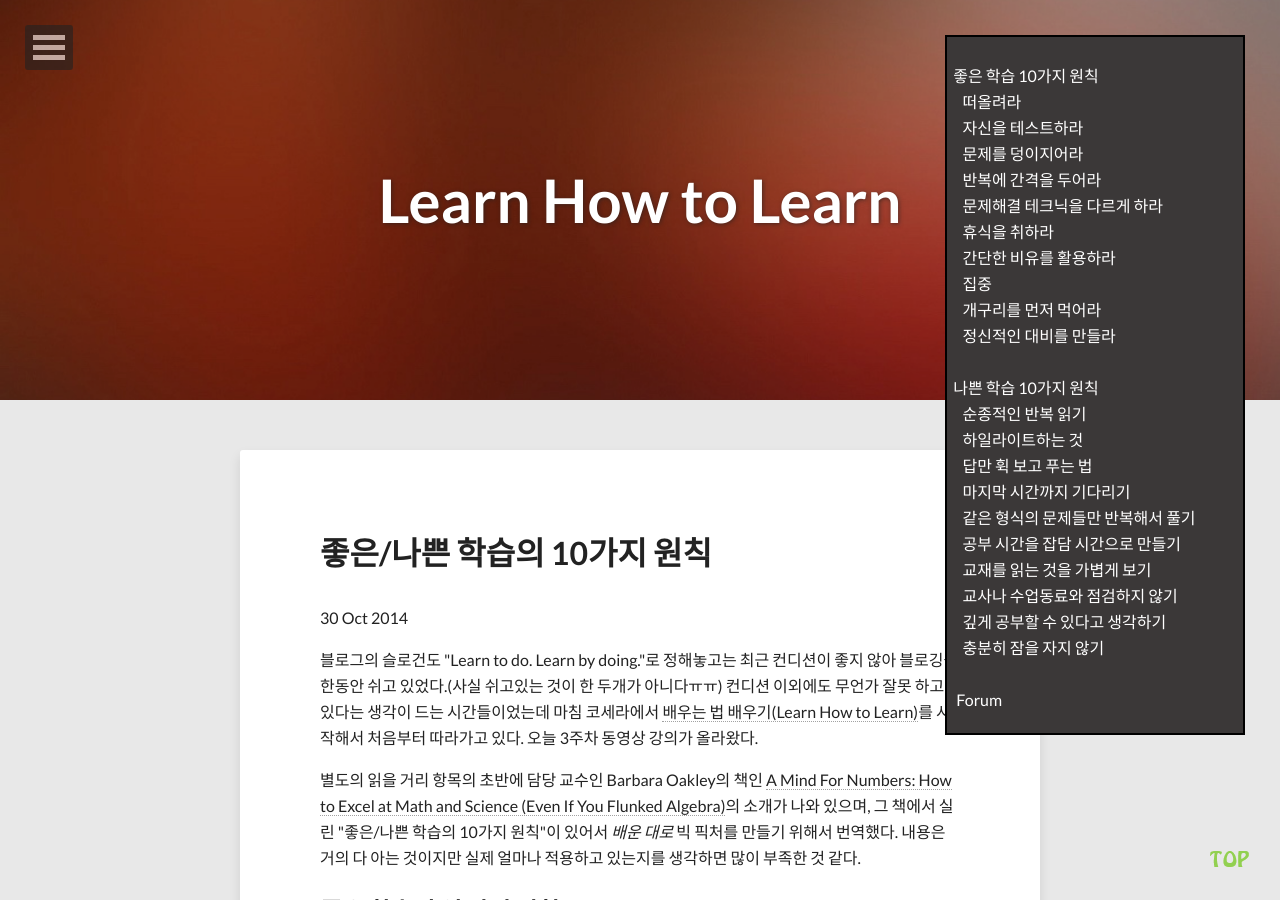
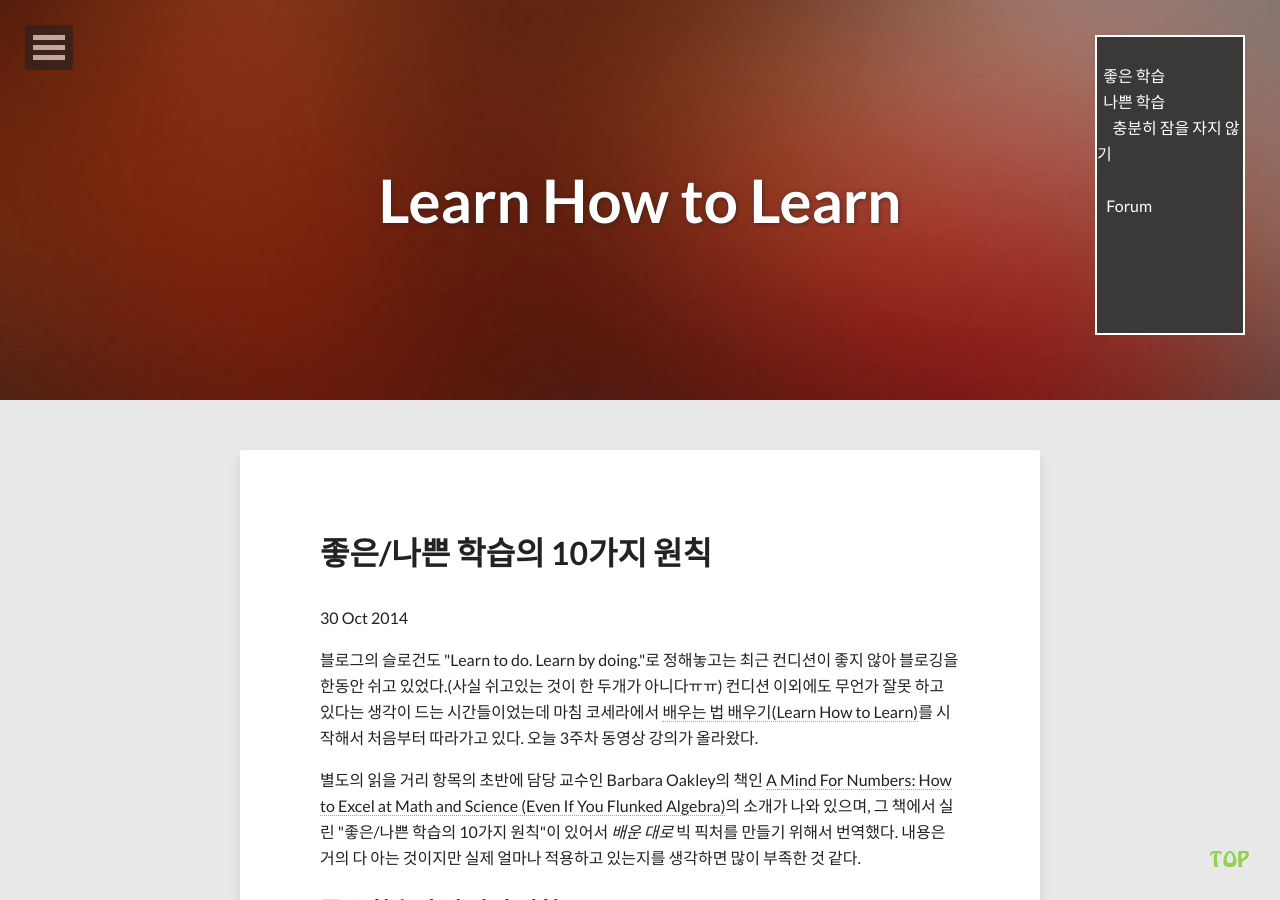
Before and after one commit to geoncheollee/geonblog, a Jekyll site: the page built from how_study.html, in a window 1280 px wide and 900 px high. Built offline with Jekyll 4.4.1, drawn with Linux system fonts in a browser that asks for light colours; nearby versions of some CDN libraries; comment, search, counter and statistics services are not loaded.

Commit message:
Update how_study.html

```diff
--- a/how_study.html
+++ b/how_study.html
@@ -14,28 +14,9 @@ share: true
 
 <html>
 <body>
-	<div style="background-image: URL({{ site.url }}/images/list2.png); height: 700px; width: 300px; border: 2px solid black; position: fixed; top: 35px; right: 35px;">
-  			<br><a href="#good" style="color: white"> &nbsp;&nbsp;좋은 학습 10가지 원칙</a> <br>
-  			<a href="#good1" style="color: white"> &nbsp;&nbsp;&nbsp;&nbsp;&nbsp;떠올려라 </a> <br>
-  			<a href="#good2" style="color: white"> &nbsp;&nbsp;&nbsp;&nbsp;&nbsp;자신을 테스트하라 </a> <br>
-  			<a href="#good3" style="color: white"> &nbsp;&nbsp;&nbsp;&nbsp;&nbsp;문제를 덩이지어라 </a> <br>
-  			<a href="#good4" style="color: white"> &nbsp;&nbsp;&nbsp;&nbsp;&nbsp;반복에 간격을 두어라 </a> <br>
-  			<a href="#good5" style="color: white"> &nbsp;&nbsp;&nbsp;&nbsp;&nbsp;문제해결 테크닉을 다르게 하라 </a> <br>
-  			<a href="#good6" style="color: white"> &nbsp;&nbsp;&nbsp;&nbsp;&nbsp;휴식을 취하라 </a> <br>
-  			<a href="#good7" style="color: white"> &nbsp;&nbsp;&nbsp;&nbsp;&nbsp;간단한 비유를 활용하라 </a> <br>
-  			<a href="#good8" style="color: white"> &nbsp;&nbsp;&nbsp;&nbsp;&nbsp;집중 </a> <br>
-  			<a href="#good9" style="color: white"> &nbsp;&nbsp;&nbsp;&nbsp;&nbsp;개구리를 먼저 먹어라 </a> <br>
-  			<a href="#good10" style="color: white"> &nbsp;&nbsp;&nbsp;&nbsp;&nbsp;정신적인 대비를 만들라 </a> <br><br>
-  		  	<a href="#bad" style="color: white"> &nbsp;&nbsp;나쁜 학습 10가지 원칙</a> <br>
-  			<a href="#bad1" style="color: white"> &nbsp;&nbsp;&nbsp;&nbsp;&nbsp;순종적인 반복 읽기 </a> <br>
-  			<a href="#bad2" style="color: white"> &nbsp;&nbsp;&nbsp;&nbsp;&nbsp;하일라이트하는 것 </a> <br>
-  			<a href="#bad3" style="color: white"> &nbsp;&nbsp;&nbsp;&nbsp;&nbsp;답만 휙 보고 푸는 법 </a> <br>
-  			<a href="#bad4" style="color: white"> &nbsp;&nbsp;&nbsp;&nbsp;&nbsp;마지막 시간까지 기다리기 </a> <br>
-  			<a href="#bad5" style="color: white"> &nbsp;&nbsp;&nbsp;&nbsp;&nbsp;같은 형식의 문제들만 반복해서 풀기 </a> <br>
-  			<a href="#bad6" style="color: white"> &nbsp;&nbsp;&nbsp;&nbsp;&nbsp;공부 시간을 잡담 시간으로 만들기 </a> <br>
-  			<a href="#bad7" style="color: white"> &nbsp;&nbsp;&nbsp;&nbsp;&nbsp;교재를 읽는 것을 가볍게 보기 </a> <br>
-  			<a href="#bad8" style="color: white"> &nbsp;&nbsp;&nbsp;&nbsp;&nbsp;교사나 수업동료와 점검하지 않기 </a> <br>
-  			<a href="#bad9" style="color: white"> &nbsp;&nbsp;&nbsp;&nbsp;&nbsp;깊게 공부할 수 있다고 생각하기 </a> <br>
+	<div style="background-image: URL({{ site.url }}/images/list2.png); height: 300px; width: 150px; border: 2px solid white; position: fixed; top: 35px; right: 35px;">
+  			<br><a href="#good" style="color: white"> &nbsp;&nbsp;좋은 학습 </a> <br>
+  		  	<a href="#bad" style="color: white"> &nbsp;&nbsp;나쁜 학습</a> <br>
   			<a href="#bad10" style="color: white"> &nbsp;&nbsp;&nbsp;&nbsp;&nbsp;충분히 잠을 자지 않기 </a> <br><br>
   			<a href="#forum" style="color: white"> &nbsp;&nbsp; Forum </a> <br>
 
```
